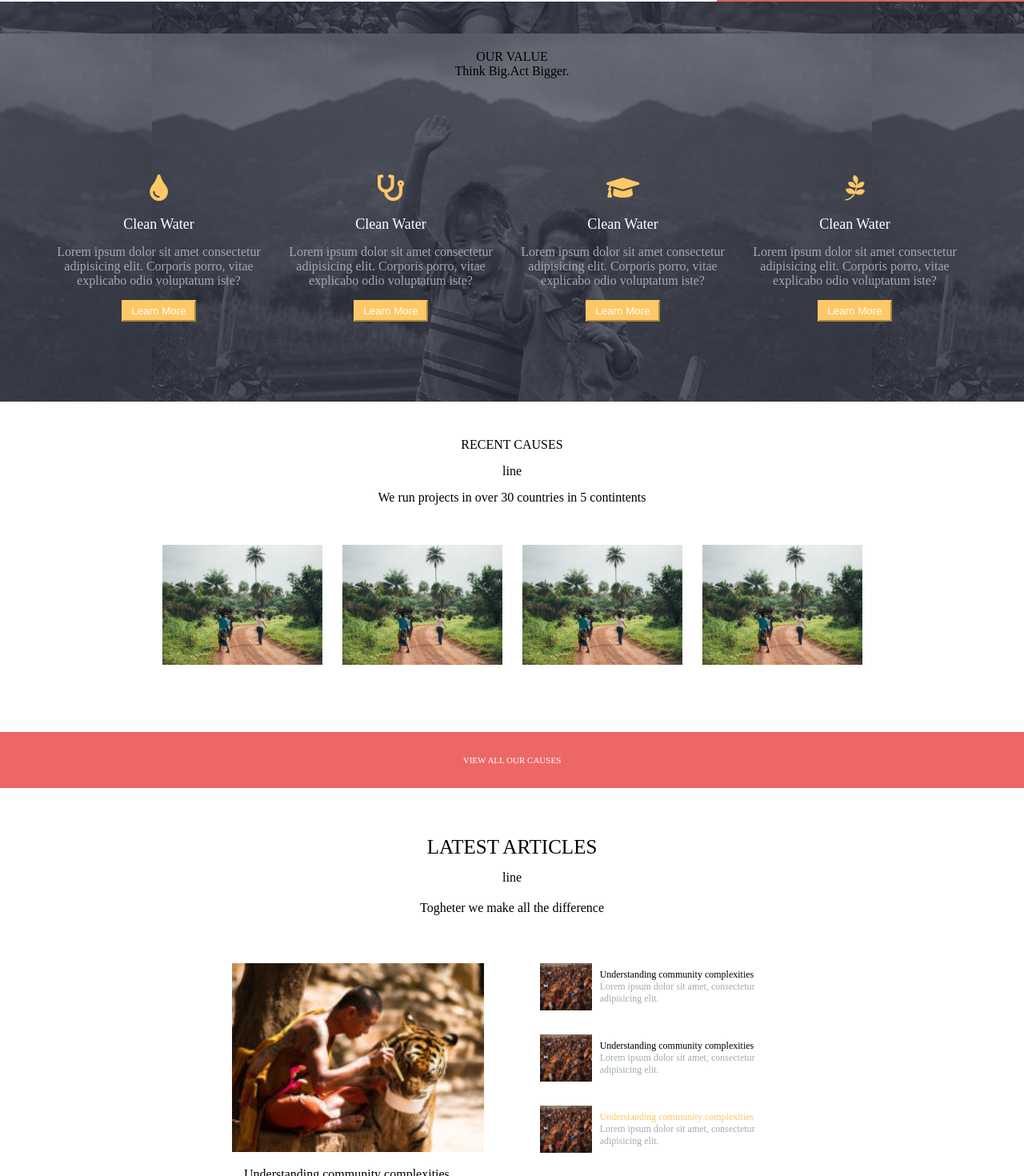
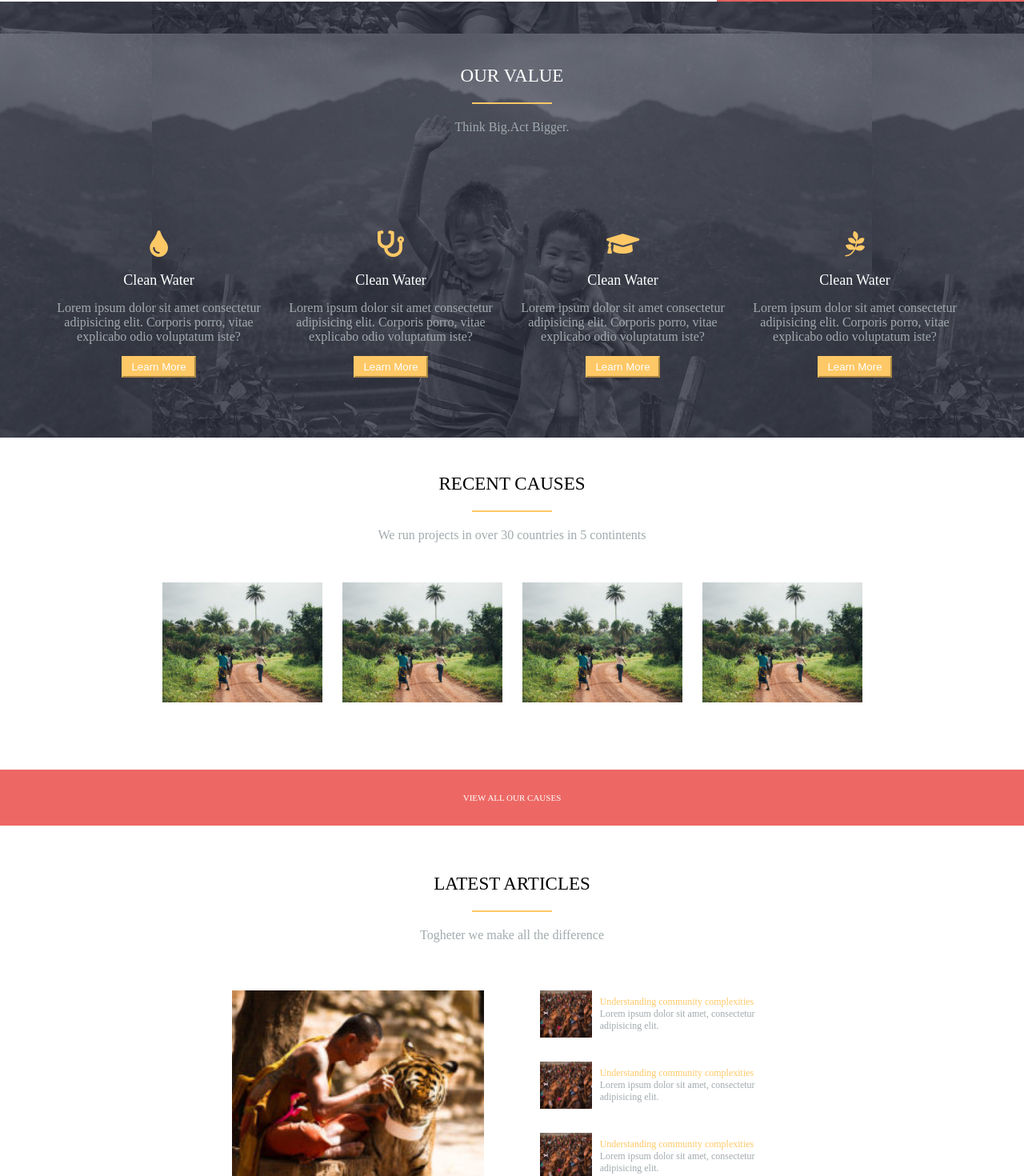
Before and after one commit to Cristian1231233/proj-html-vuejs, a Vue app: page / in a window 1280 px wide. Shown: the part 948-2418 px from the top of the page at 80% size. Built offline with nearby package versions, Linux system fonts and the light colour scheme.

Commit message:
correzioni commit

```diff
--- /dev/null
+++ b/src/assets/mixin.scss
@@ -0,0 +1,21 @@
+@mixin flex($type: 'df'){
+    display: flex;
+    @if $type == 'j'{
+        justify-content: space-between;
+} @else if $type == 'a'{
+        align-items: center;
+} @else if $type == 'ja'{
+    justify-content: space-between;
+    align-items: center;
+} @else if $type == 'jsaa'{
+    justify-content: space-around;
+    align-items: center;
+} @else if $type == 'jca'{
+    justify-content: center;
+    align-items: center;
+} @else if $type == 'jsa'{
+    justify-content: space-around;
+
+}
+
+}
--- a/src/components/Footer.vue
+++ b/src/components/Footer.vue
@@ -13,16 +13,10 @@
                 >
                     <i :class="icon"></i>
                 </div>
-                <!-- <div class="icon">
-                    <i class="fab fa-instagram"></i>
-                </div>
-                <div class="icon">
-                    <i class="fab fa-twitter"></i>
-                </div>
-                <div class="icon">
-                    <i class="fab fa-youtube"></i>
-                </div> -->
             </div>
+      </div>
+      <div class="footer-end">
+          <div class="arrow-under"><i class="fas fa-chevron-up"></i></div>
       </div>
   </footer>
 </template>
@@ -38,9 +32,10 @@ export default {
 
 <style lang="scss" scoped>
 
+@import '../assets/mixin';
+
 .footer-top{
-    display: flex;
-    align-items: center;
+    @include flex(a);
     height: 90px;
     .logo{
         width: 240px;
@@ -53,11 +48,9 @@ export default {
     }
 }
 .footer-bottom{
-    display: flex;
+    @include flex(jca);
     flex-direction: column;
-    justify-content: center;
-    align-items: center;
-    height: 90px;
+    height: 70px;
     background-color: rgb(243, 234, 234);
     p{
         font-size: 8px;
@@ -66,8 +59,7 @@ export default {
     .icon-social{
         width: 130px;
         height: 25px;
-        display: flex;
-        justify-content: space-around;
+        @include flex(jsa);
         .icon{
             width: 25px;
             height: 100%;
@@ -79,6 +71,24 @@ export default {
 
         }
     }
+
+}
+.footer-end{
+    height: 30px;
+    background-color: rgb(243, 234, 234);
+    position: relative;
+
+    .arrow-under{
+        width: 35px;
+        height: 28px;
+        color: white;
+        background-color: rgb(31, 30, 30);
+        position: absolute;
+        right: 30px;
+        border-top-left-radius: 5px;
+        border-top-right-radius: 5px;
+        @include flex(jca);
+    }
 }
 
 </style>
--- a/src/components/Header.vue
+++ b/src/components/Header.vue
@@ -42,6 +42,7 @@ export default {
 <style lang="scss" scoped>
 
 @import '../assets/vars.scss';
+@import '../assets/mixin.scss';
 
 header{
     height: 600px;
@@ -52,9 +53,7 @@ header{
 
     .header-top{
         height: 70px;
-        display: flex;
-        justify-content: space-between;
-        align-items: center;
+        @include flex(ja);
         padding: 20px 40px;
 
         .logo{
@@ -69,9 +68,7 @@ header{
 }
 .container-header-bottom{
     height: calc(100% - 70px);
-    display: flex;
-    justify-content: center;
-    align-items: center;
+    @include flex(jca);
 
     .header-bottom{
         text-align: center;
--- a/src/components/Main.vue
+++ b/src/components/Main.vue
@@ -56,6 +56,7 @@ export default {
 <style lang="scss" scoped>
 
 @import '../assets/vars.scss';
+@import '../assets/mixin.scss';
 
 .main{
     min-height: 400px;
@@ -88,10 +89,8 @@ export default {
 
         }
         .section-1-right{
-            display: flex;
+            @include flex(ja);
             flex-direction: column;
-            justify-content: center;
-            align-items: center;
             height: 100%;
             width: 30%;
             text-align: center;
--- a/src/components/Menu.vue
+++ b/src/components/Menu.vue
@@ -22,12 +22,11 @@ export default {
 <style lang="scss" scoped>
 
 @import '../assets/vars';
+@import '../assets/mixin';
 
 ul{
     list-style: none;
-    display: flex;
-    justify-content: space-around;
-    align-items: center;
+    @include flex(jsaa);
     li{
         color: $color-gray;
         font-size: 10px;
--- a/src/components/Section2.vue
+++ b/src/components/Section2.vue
@@ -1,8 +1,8 @@
 <template>
   <div class="section-2">
-          <div>OUR VALUE</div>
-          <div class="line"></div>
-          <div>Think Big.Act Bigger.</div>
+          <div class="title-2">OUR VALUE</div>
+          <div class="line-2"></div>
+          <div class="testo-2">Think Big.Act Bigger.</div>
           <div class="container-ciclo-2">
               <div class="element">
                   <div class="symbol"><i class="fas fa-tint"></i></div>
@@ -50,13 +50,22 @@ export default {
             background-size: 900px;
             background-position-y: 40px;
             padding: 60px;
+            .title-2{
+                color: white;
+                font-size: 23px;
+                margin: 20px;
+            }
+            .testo-2{
+                color: $color-gray;
+            }
 
-            // .line{
-            //     // height: 3px;
-            //     // width: 60px;
-            //     // background-color: yellow;
+            .line-2{
+                height: 2px;
+                width: 100px;
+                background-color: $color-orange;
+                margin: 20px auto;
 
-            // }
+            }
             .container-ciclo-2{
                 display: flex;
                 margin-top: 120px;
--- a/src/components/Section3.vue
+++ b/src/components/Section3.vue
@@ -1,7 +1,7 @@
 <template>
   <div class="section-3">
      <div class="titolo-3">RECENT CAUSES</div>
-     <div class="line-3">line</div>
+     <div class="line-3"></div>
      <div class="p-3">We run projects in over 30 countries in 5 contintents</div>
      <div class="container-ciclo-3">
 
@@ -31,19 +31,31 @@ export default {
 <style lang="scss" scoped>
 
 @import '../assets/vars.scss';
+@import '../assets/mixin.scss';
 
 
 .section-3{
     .titolo-3, .line-3{
         margin: 15px;
     }
+    .titolo-3{
+        font-size: 23px;
+    }
+    .line-3{
+        height: 2px;
+        width: 100px;
+        background-color: $color-orange;
+        margin: 20px auto;
+    }
+    .p-3{
+        color: $color-gray;
+    }
     text-align: center;
     padding: 30px;
     .container-ciclo-3{
         width: 900px;
         margin: 50px auto;
-        display: flex;
-        justify-content: space-around;
+        @include flex(jsa);
         .photo{
             width: 200px;
             img{
--- a/src/components/Section5.vue
+++ b/src/components/Section5.vue
@@ -2,7 +2,7 @@
   <div class="section-5">
      <div class="contenitore-top">
          <div class="titolo">LATEST ARTICLES</div>
-         <div class="line-5">line</div>
+         <div class="line-5"></div>
          <div class="text-5">Togheter we make all the difference</div>
      </div>
      <div class="container-5">
@@ -11,7 +11,7 @@
                  <img src="../assets/images/photo-1444213007800-cff19e1677ac-200x150.jpg" alt="">
              </div>
              <div class="text">
-                <div class="yellow">Understanding community complexities</div>
+                <div class="orange">Understanding community complexities</div>
                 <p>Lorem ipsum dolor sit amet, consectetur adipisicing elit.</p>
              </div>
          </div>
@@ -21,7 +21,7 @@
                  <img src="../assets/images/photo-1444664597500-035db93e2323-177x142.jpg" alt="">
              </div>
              <div class="texts">
-                 <div class="yellow">Understanding community complexities</div>
+                 <div class="orange">Understanding community complexities</div>
                  <p>Lorem ipsum dolor sit amet, consectetur adipisicing elit.</p>
              </div>
          </div>
@@ -30,7 +30,7 @@
                  <img src="../assets/images/photo-1444664597500-035db93e2323-177x142.jpg" alt="">
              </div>
              <div class="texts">
-                 <div class="yellow">Understanding community complexities</div>
+                 <div class="orange">Understanding community complexities</div>
                  <p>Lorem ipsum dolor sit amet, consectetur adipisicing elit.</p>
              </div>
          </div>
@@ -69,24 +69,32 @@ export default {
 <style lang="scss" scoped>
 
 @import '../assets/vars.scss';
+@import '../assets/mixin.scss';
 
 .section-5{
     min-height: 400px;
+    background-color: linear-gradient($color-gray, white);
     .contenitore-top{
         text-align: center;
         margin: 60px 0;
 
         .titolo{
-            font-size: 25px;
-            margin-bottom: 15px;
+            font-size: 23px;
+            margin-bottom: 20px;
+        }
+        .line-5{
+            height: 2px;
+            width: 100px;
+            background-color: $color-orange;
+            margin: 20px auto;
         }
         .text-5{
+            color: $color-gray;
             margin-top: 20px;
         }
     }
     .container-5{
-        display: flex;
-        justify-content: space-between;
+        @include flex(j);
         width: 700px;
         min-height: 300px;
         margin: 0 auto;
@@ -118,6 +126,7 @@ export default {
             display: flex;
             width: 100%;
             margin-bottom: 30px;
+            margin-left: auto;
             .images{
                 width: 76px;
                 img{
--- a/src/components/Section6.vue
+++ b/src/components/Section6.vue
@@ -19,6 +19,7 @@ export default {
 <style lang="scss" scoped>
 
 @import '../assets/vars.scss';
+@import '../assets/mixin.scss';
 
 .section-6{
     height: 400px;
@@ -27,9 +28,7 @@ export default {
     background-size: 1400px;
     background-position-x: center;
     background-position-y: center;
-    display: flex;
-    justify-content: center;
-    align-items: center;
+    @include flex(ja);
     .text{
         width: 500px;
         text-align: center;
```
